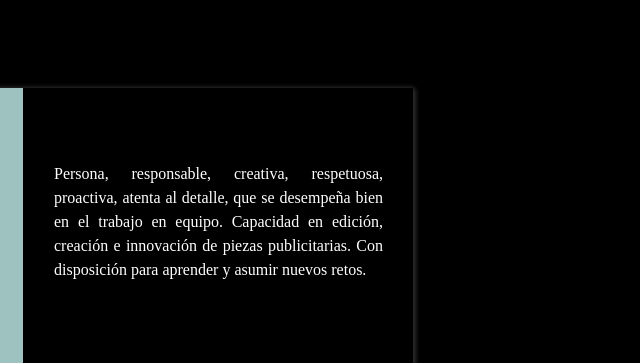
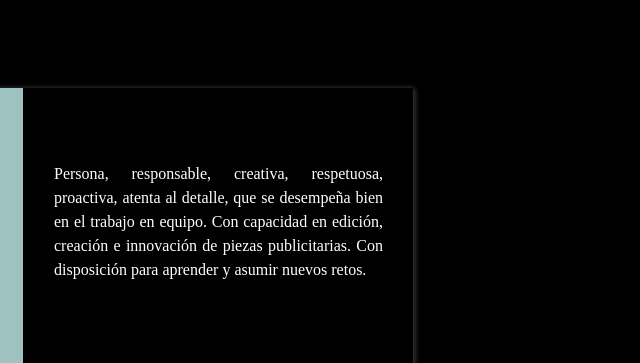
Before and after one commit to Lisv07/Portafolioweb, a plain HTML site: page index.html in a window 1280 px wide. Shown: the part 1100-1463 px from the top of the page, 577-1217 px from the left. Drawn offline with nearby package versions, Linux system fonts and the light colour scheme; a script that the page names is missing.

Commit message:
Update index.html

```diff
--- a/index.html
+++ b/index.html
@@ -96,7 +96,7 @@
         </div>
         <div class="descripcion">
           <p> <br> Persona, responsable, creativa, respetuosa, proactiva, atenta al detalle, que
-            se desempeña bien en el trabajo en equipo. Capacidad en edición, creación e innovación de piezas
+            se desempeña bien en el trabajo en equipo. Con capacidad en edición, creación e innovación de piezas
             publicitarias. Con disposición
             para aprender y asumir nuevos retos.
 
```
